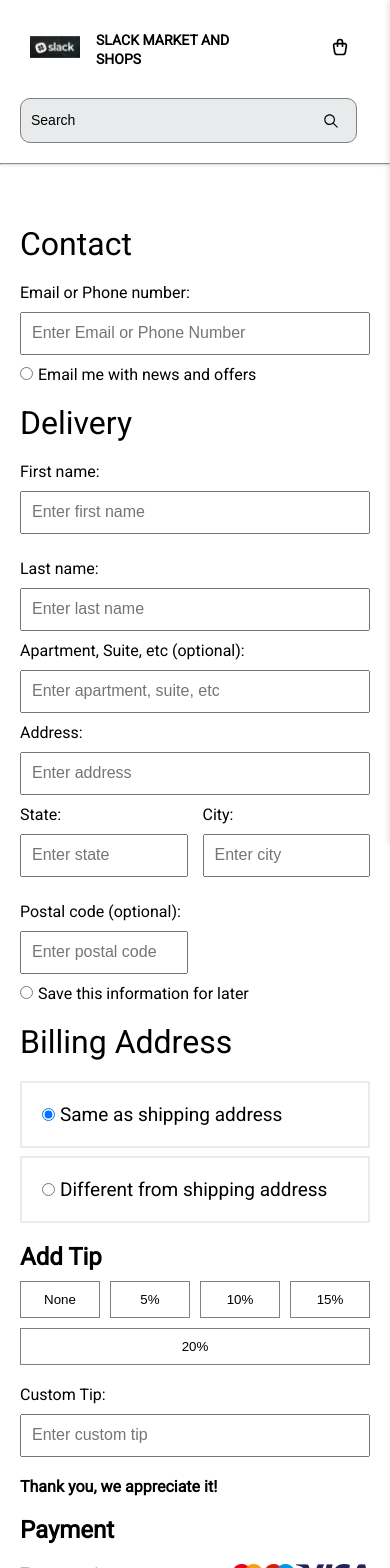
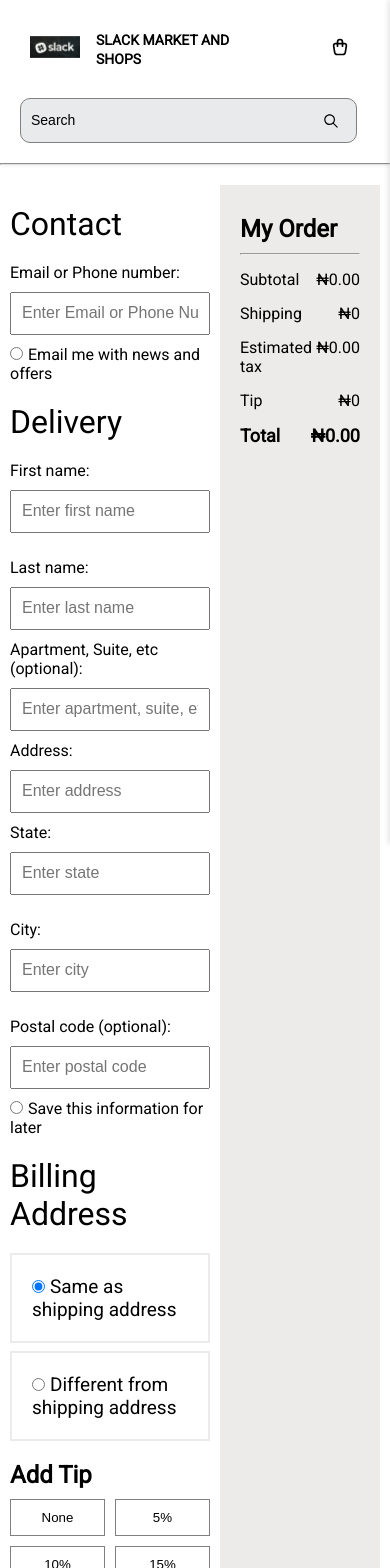
Before and after one commit to Gahbriehel/ecommerce-oneFlare, a React (Vite) app in the folder open-ecommerce/: page /checkout in a window 390 px wide. Shown: the top 1568 px of the page. Built offline with nearby package versions, Linux system fonts and the light colour scheme.

Commit message:
feat: enhanced checkout page layout with responsive styles for improved usability on various screen sizes

```diff
--- a/open-ecommerce/src/components/Checkout.jsx
+++ b/open-ecommerce/src/components/Checkout.jsx
@@ -15,7 +15,7 @@ const Checkout = ({ cartItems }) => {
         cartItems.reduce((total, item) => total + item.price * item.quantity, 0);
 
     const calculateTax = (taxPercent = originalTaxPercent) => {
-        const tax = calculateSubTotal() / taxPercent;
+        const tax = (calculateSubTotal() * taxPercent) / 100;
         return tax;
     }
     const calculateTotal = () => {
--- a/open-ecommerce/src/components/css/checkout.css
+++ b/open-ecommerce/src/components/css/checkout.css
@@ -188,6 +188,35 @@ width: 20%;
 
 
 /* Media Queries */
+
+@media (min-width: 1024px) {
+    .checkout-page-container {
+        padding: 40px 100px;
+        gap: 40px;
+    }
+
+    .payment-section .payment-logos img {
+        max-height: 70px;
+    }
+
+    .postal-code label {
+        font-size: 15px;
+    }
+
+    .order-section {
+        display: flex;
+        justify-content: space-between;
+    }
+
+    .order-section .order-summary {
+        width: 65%;
+    }
+
+    .order-section .order-details {
+        width: 30%;
+    }
+}
+
 @media (min-width: 768px) {
     .checkout-contact {
         width: 65%;
@@ -204,19 +233,45 @@ width: 20%;
     .tip-section .tip-buttons button {
         padding: 20px 30px;
     }
+
+    .order-section .order-summary {
+        width: 60%;
+    }
+
+    .order-section .order-details {
+        width: 35%;
+    }
 }
 
-@media (min-width: 1024px) {
+@media (max-width: 480px) {
     .checkout-page-container {
-        padding: 40px 100px;
-        gap: 40px;
+        padding: 20px 10px;
+        gap: 10px;
+    }
+
+    .checkout-contact,
+    .checkout-right {
+        width: 100%;
+    }
+
+    .form-container .billing-options .billing-option {
+        width: 100%;
+    }
+
+    .tip-section .tip-buttons button {
+        padding: 10px 15px;
     }
 
     .payment-section .payment-logos img {
-        max-height: 70px;
+        max-height: 40px;
     }
 
-    .postal-code label {
-        font-size: 15px;
+    .order-section {
+        flex-direction: column;
+    }
+
+    .order-section .order-summary,
+    .order-section .order-details {
+        width: 100%;
     }
 }
```
